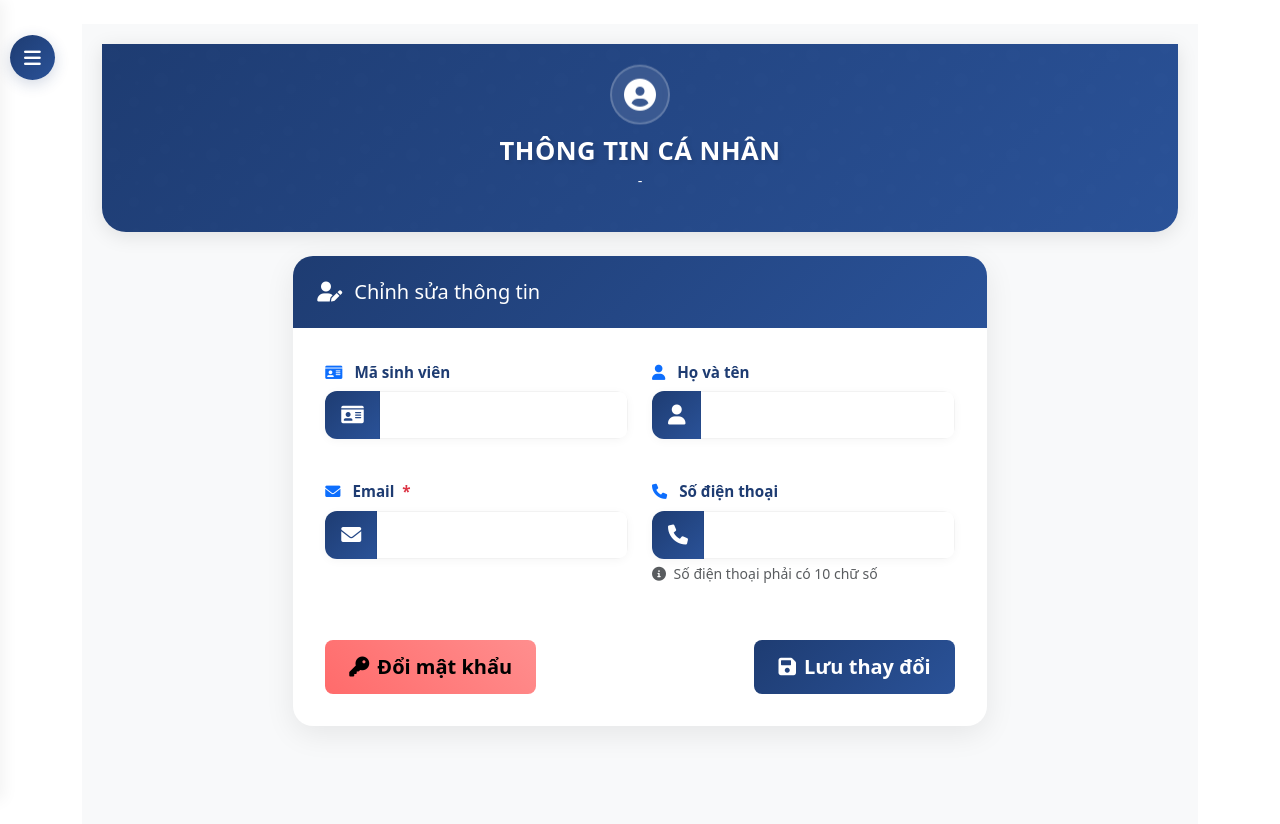
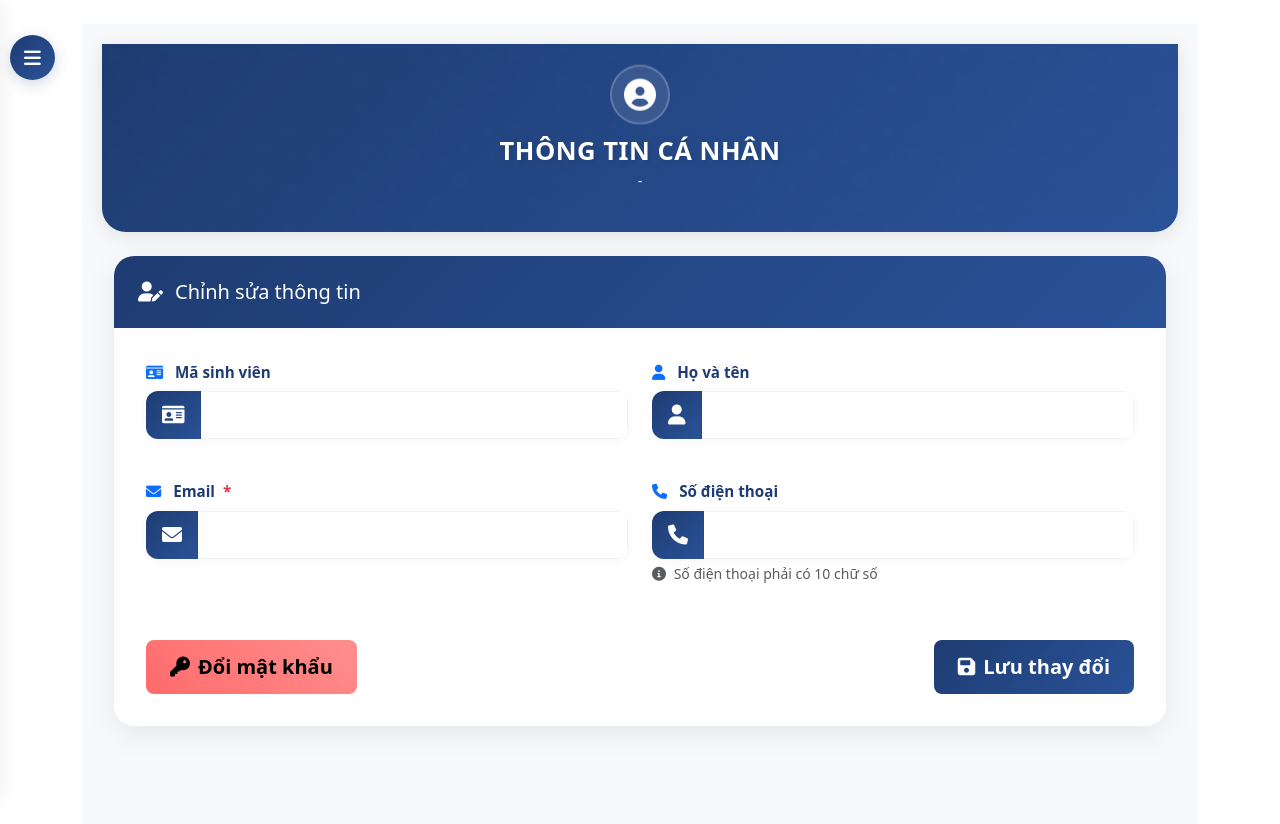
Before and after one commit to MaiThiDieuMy/ADP, a Django app: template templates/core/student/profile.html in a window 1280 px wide. Run offline with Django 4.2, Linux system fonts and the light colour scheme; the template is opened without the code that fills it, so the values that code supplies are empty.

Commit message:
Chỉnh sửa bố cục trong sinh viên

```diff
--- a/templates/core/student/profile.html
+++ b/templates/core/student/profile.html
@@ -437,7 +437,7 @@
 
     <div class="container">
         <div class="row justify-content-center">
-            <div class="col-12 col-lg-8">
+            <div class="col-12">
                 <div class="profile-card">
                     <div class="card-header">
                         <h5 class="header-title">
```
